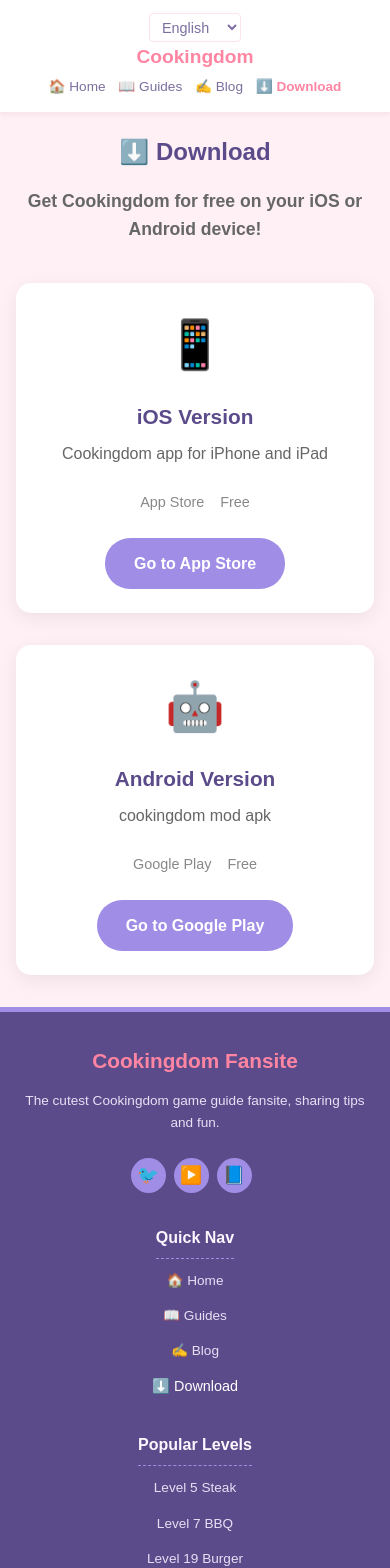
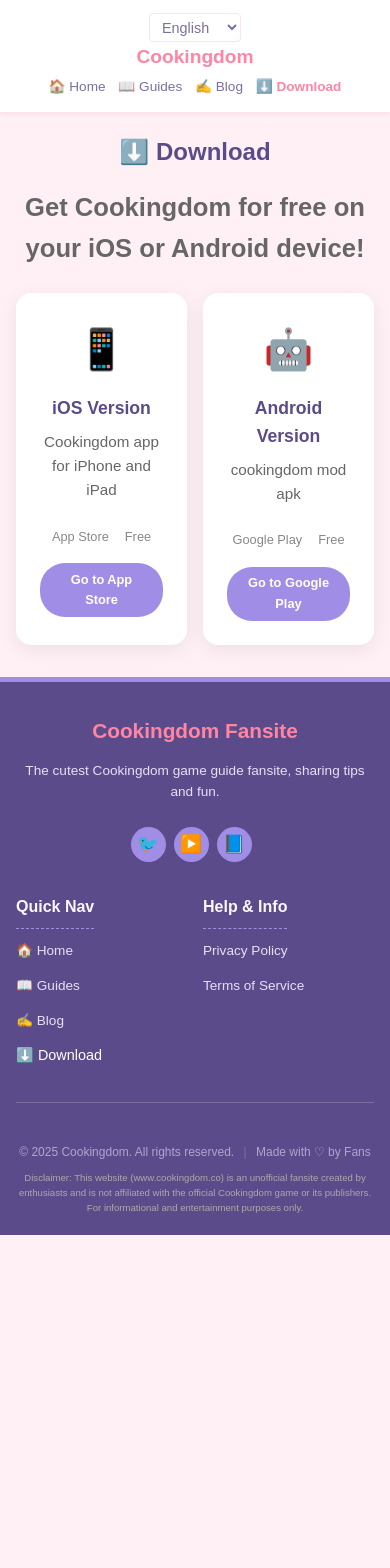
Before and after one commit to wyong32/cookingdom, a Vue app: page /download in a window 390 px wide. Shown: the top 1568 px of the page. After the commit the page ends 1235 px from the top, so only its background shows below. Built offline with nearby package versions, Linux system fonts and the light colour scheme.

Commit message:
修改样式

```diff
--- a/index.html
+++ b/index.html
@@ -4,7 +4,7 @@
     <meta charset="UTF-8" />
     <link rel="icon" href="/favicon.ico" />
     <meta name="viewport" content="width=device-width, initial-scale=1.0" />
-    <title>Vite App</title>
+    <title>Cookingdom Guides List – All Strategies and Tips</title>
     <!-- Google tag (gtag.js) -->
     <script async src="https://www.googletagmanager.com/gtag/js?id=G-1Y6N2DJ7GH"></script>
     <script>
--- a/src/components/Footer.vue
+++ b/src/components/Footer.vue
@@ -53,7 +53,7 @@ function getLocalizedRoute(name, params = {}) {
               </li>
             </ul>
           </div>
-          <div class="link-column">
+          <div class="link-column" id="popular-levels-column">
             <h4>{{ t('footer.links.popularLevels.title') }}</h4>
             <ul>
               <li>
@@ -305,12 +305,23 @@ function getLocalizedRoute(name, params = {}) {
     margin-top: 0.5rem;
   }
   .footer-links {
-    flex-direction: column; /* Stack link columns */
-    align-items: center; /* Center link columns */
-    gap: 1.5rem;
+    /* Change from flex column to grid */
+    display: grid;
+    grid-template-columns: repeat(2, 1fr);
+    gap: 1rem; /* Adjust gap for grid */
+    width: 100%; /* Take full width */
+    justify-items: start; /* Align items in columns to the start */
+    flex: 1 1 100%;
+    /* Remove flex properties if they conflict */
+    /* flex-direction: column; */
+    /* align-items: center; */
+  }
+  /* Hide the popular levels column */
+  #popular-levels-column {
+    display: none;
   }
   .link-column {
-    text-align: center;
+    text-align: left; /* Align text to the left within columns */
     min-width: unset;
   }
   .link-column h4 {
--- a/src/components/GuidesSection.vue
+++ b/src/components/GuidesSection.vue
@@ -285,9 +285,6 @@ const filteredGuides = computed(() => {
   .guides-section {
     padding: 0;
   }
-  .guide-view {
-    padding: 0;
-  }
 }
 
 /* Optional: Add smaller screen breakpoint if needed */
--- a/src/views/DownloadView.vue
+++ b/src/views/DownloadView.vue
@@ -185,15 +185,36 @@
     margin-bottom: 1rem;
   }
 
-  .downloads-section > .container > p {
-    font-size: 1rem;
-    margin-bottom: 2rem;
+  .downloads-grid {
+    grid-template-columns: repeat(2, 1fr); /* Ensure 2 columns on mobile */
+    gap: 1rem; /* Adjust gap for smaller screens */
+  }
+
+  .downloads-section > .container > h2 {
+    font-size: 1.6rem;
+    margin-bottom: 1.5rem;
   }
   .download-card {
     padding: 1.5rem;
   }
   .download-card h3 {
-    font-size: 1.3rem;
+    font-size: 1.1rem;
+  }
+  .download-card p {
+    font-size: 0.95rem;
+  }
+  /* Added styles based on HomeView mobile */
+  .download-icon {
+    font-size: 2.5rem; /* Slightly smaller icon */
+    margin-bottom: 0.8rem;
+  }
+  .download-meta {
+    font-size: 0.8rem; /* Smaller meta text */
+    margin-bottom: 1rem; /* Reduced bottom margin */
+  }
+  .btn-download {
+    padding: 0.4rem 1rem; /* Smaller padding */
+    font-size: 0.8rem; /* Smaller font size */
   }
 }
 </style>
--- a/src/views/HomeView.vue
+++ b/src/views/HomeView.vue
@@ -1330,7 +1330,7 @@ main {
 
   /* Features Section Mobile */
   .features-grid {
-    grid-template-columns: 1fr; /* Single column */
+    grid-template-columns: repeat(2, 1fr); /* Three columns */
   }
 
   .feature-card {
@@ -1349,8 +1349,27 @@ main {
 
   /* Downloads Section Mobile */
   .downloads-grid {
-    grid-template-columns: 1fr; /* Single column */
+    grid-template-columns: repeat(2, 1fr); /* Single column */
+    gap: 0.5rem;
   }
+  .download-icon {
+    line-height: 1.2;
+  }
+
+  .download-card {
+    padding: 1rem;
+  }
+  .download-card h3 {
+    font-size: 1rem;
+  }
+  .download-card p {
+    font-size: 0.8rem;
+  }
+
+  .download-meta span {
+    font-size: 0.8rem;
+  }
+
   .about-section {
     margin-top: 0;
     padding: 2em 0;
```
